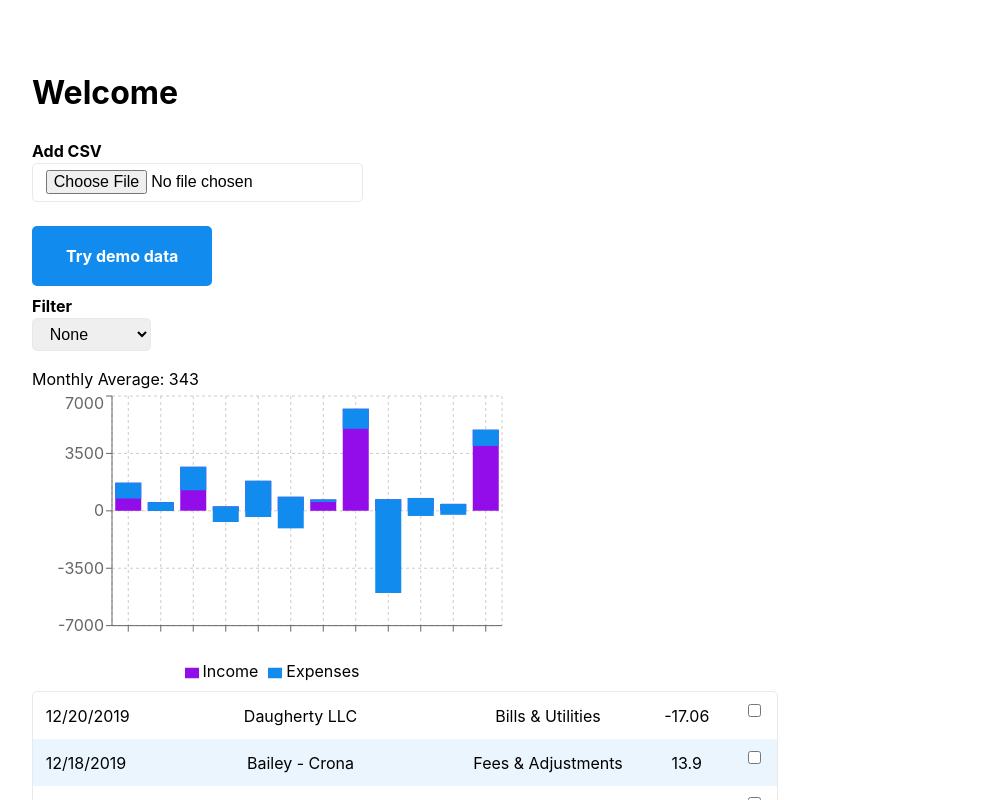
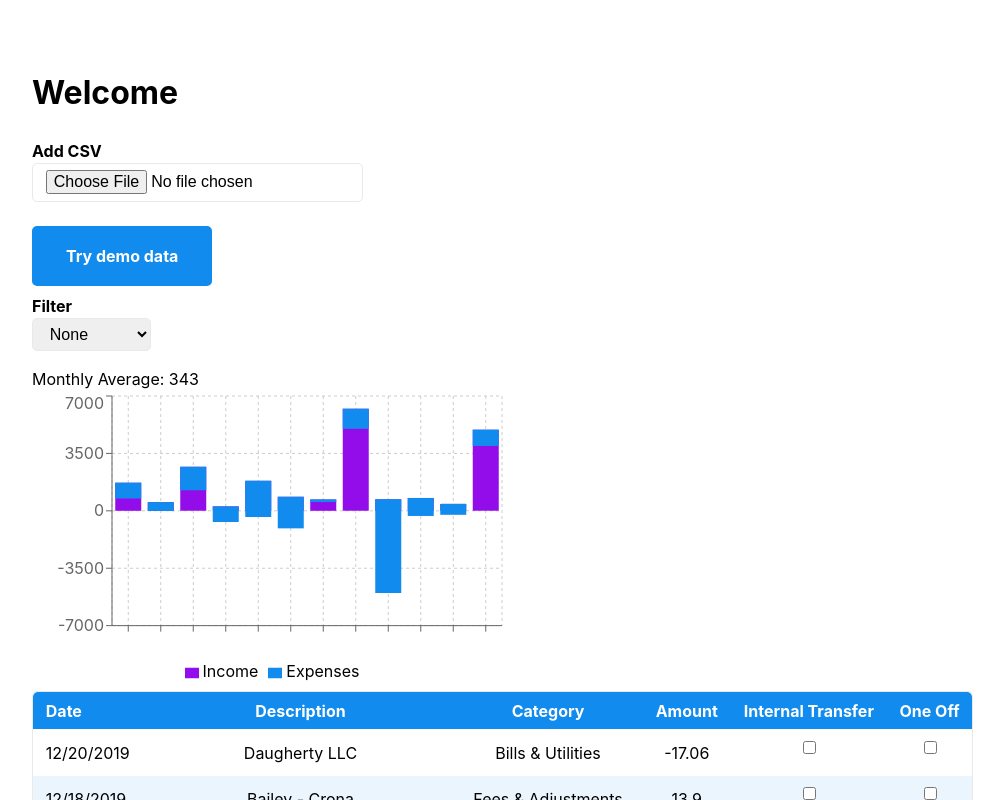
Before and after one commit to patmood/cashflow, a Next.js app: page / in a window 1280 px wide. Both pictures are taken after a click on the button "Try demo data". Shown: the top 800 px of the page, without its empty margins (68-1072 px from the left). Built offline with nearby package versions, Linux system fonts and the light colour scheme.

Commit message:
flag transactions

```diff
--- a/components/TransactionTable.tsx
+++ b/components/TransactionTable.tsx
@@ -11,18 +11,25 @@ export function TransactionTable({
   filteredRows: Array<Row>
   setRows: (rows: Array<Row>) => void
 }) {
-  function handleInternalTransfer(id: string, checked: boolean) {
-    const index = rows.findIndex((r) => r.id === id)
-    if (index === -1) {
-      throw new Error('Index not found when updating internal transfer')
-    }
+  function handleUpdate(row: Row, update: { internal?: boolean; oneOff?: boolean }) {
+    const index = rows.findIndex((r) => r.id === row.id)
     const newRows = [...rows]
-    newRows[index].internal = checked
+    newRows[index] = { ...newRows[index], ...update }
     setRows(newRows)
   }
 
   return (
     <table>
+      <thead>
+        <tr>
+          <th>Date</th>
+          <th>Description</th>
+          <th>Category</th>
+          <th>Amount</th>
+          <th>Internal Transfer</th>
+          <th>One Off</th>
+        </tr>
+      </thead>
       <tbody>
         {filteredRows.map((r) => (
           <tr key={r.id}>
@@ -33,9 +40,17 @@ export function TransactionTable({
             <td>
               <input
                 type="checkbox"
-                checked={r.internal}
-                onChange={(event) => handleInternalTransfer(r.id, event.target.checked)}
+                checked={!!r.internal}
+                onChange={(event) => handleUpdate(r, { internal: event.target.checked })}
                 name="internal-transfer"
+              />
+            </td>
+            <td>
+              <input
+                type="checkbox"
+                checked={!!r.oneOff}
+                onChange={(event) => handleUpdate(r, { oneOff: event.target.checked })}
+                name="one-off"
               />
             </td>
           </tr>
--- a/types.ts
+++ b/types.ts
@@ -5,7 +5,7 @@ export type Row = {
   category: string
   amount: number
   internal?: boolean
-  oneTime?: boolean
+  oneOff?: boolean
 }
 
 export enum TXFilter {
```
